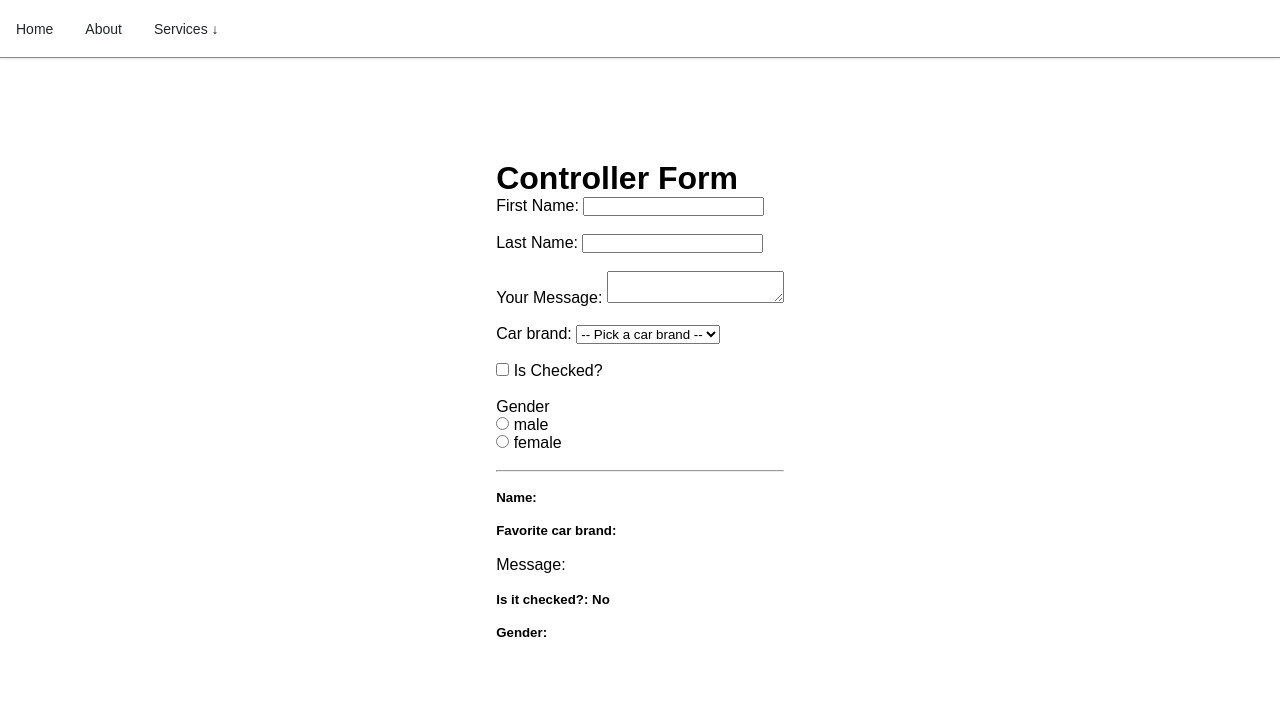
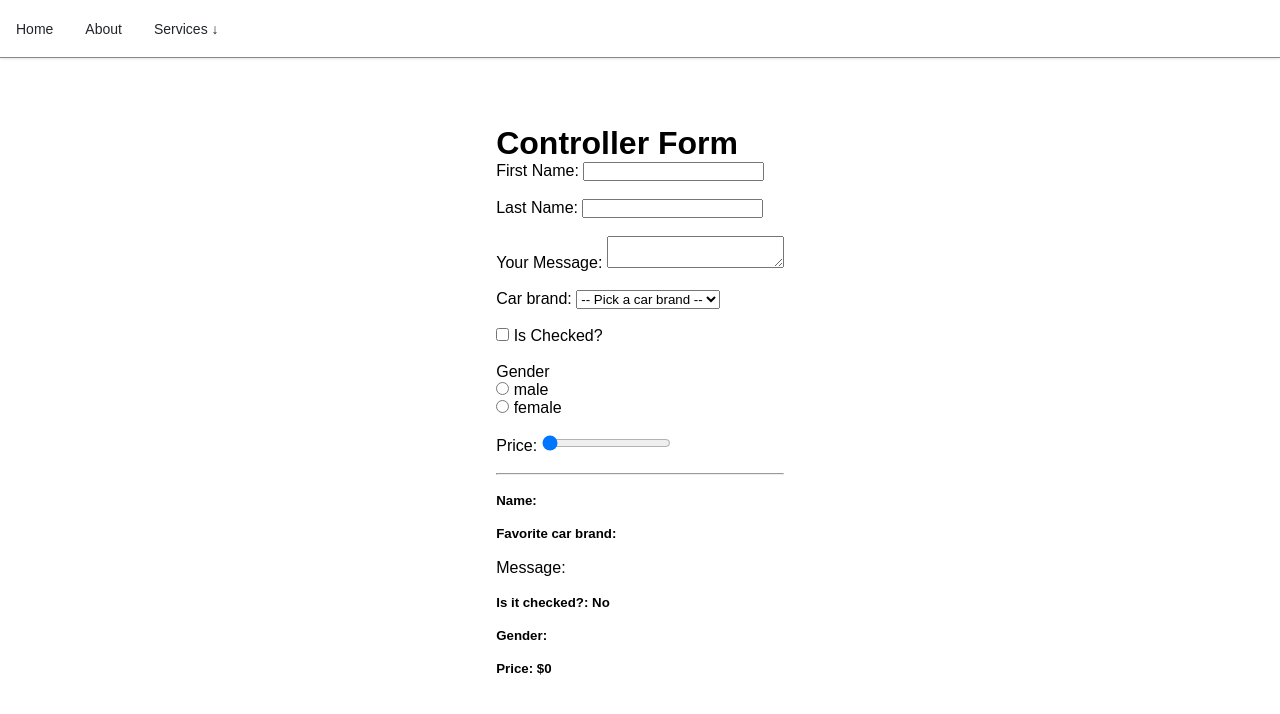
Before and after one commit to dennis-every/react-vite-todos, a React app: page / in a window 1280 px wide. Shown: the top 714 px of the page. Built offline with nearby package versions, Linux system fonts and the light colour scheme; the HTML template or start-up script is replaced by a standard one.

Commit message:
Add range form component

```diff
--- a/src/components/Form.jsx
+++ b/src/components/Form.jsx
@@ -8,6 +8,7 @@ const Form = () => {
     carBrand: '',
     isChecked: false,
     gender: '',
+    price: 0,
   });
 
   const handleChange = (e) => {
@@ -118,6 +119,20 @@ const Form = () => {
         </label>
         <br />
         <br />
+        <label htmlFor="price">
+          Price:
+          {' '}
+          <input
+            type="range"
+            name="price"
+            min="0"
+            max="50"
+            value={state.price}
+            onChange={handleChange}
+          />
+        </label>
+        <br />
+        <br />
         <hr />
         <br />
         <h5>
@@ -151,6 +166,12 @@ const Form = () => {
           {' '}
           {state.gender}
         </h5>
+        <br />
+        <h5>
+          Price:
+          {' $'}
+          {state.price}
+        </h5>
       </form>
     </>
   );
```
